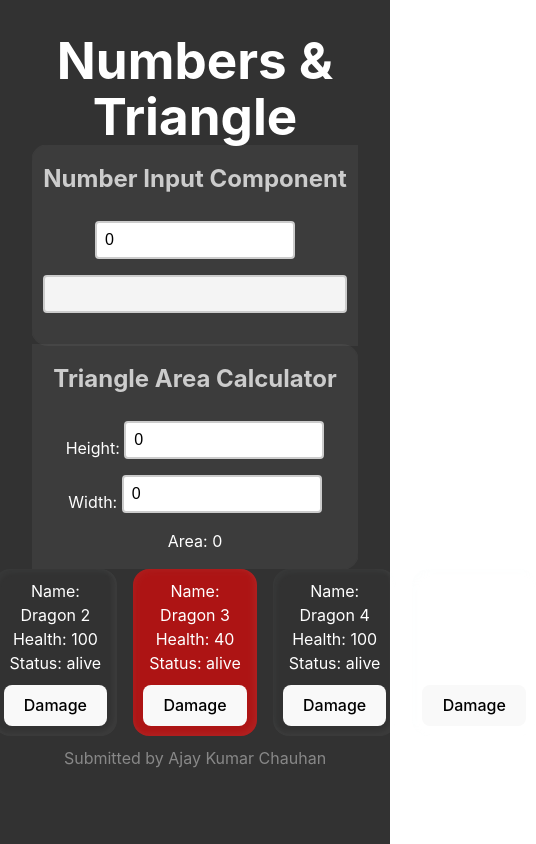
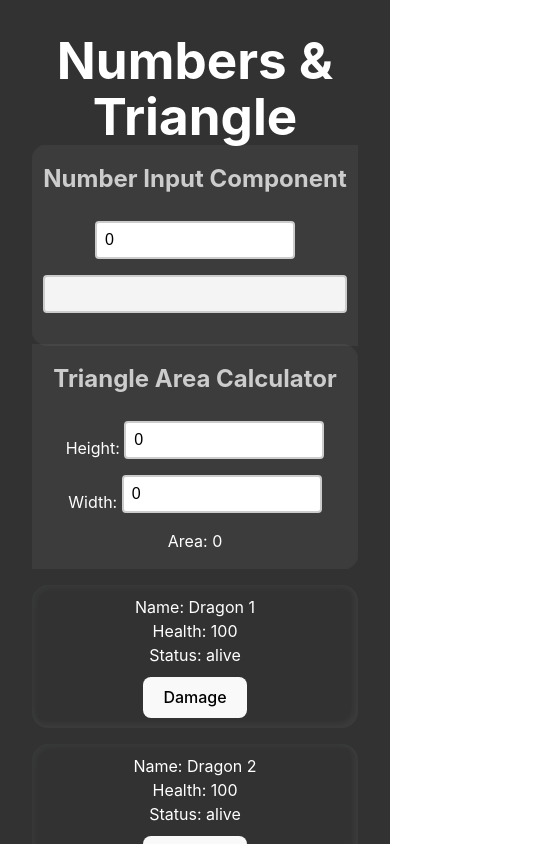
Before and after one commit to akchauhan2/triangle, a React (Vite) app: page / in a window 390 px wide. Shown: the whole page, 536 px wide, since content can reach past the window. Built offline with nearby package versions, Linux system fonts and the light colour scheme.

Commit message:
css changes

```diff
--- a/src/App.scss
+++ b/src/App.scss
@@ -148,29 +148,6 @@ input[type="text"] {
   text-align: center;
 }
 
-@media screen and (max-width: 768px) {
-  #root {
-    background: unset;
-  }
-  .app {
-    opacity: 1;
-    display: block;
-  }
-  .wrapper {
-    display: block;
-    max-width: 100%;
-    overflow: auto;
-  }
-  .card {
-    padding: 1em 0.2em;
-    box-sizing: border-box;
-  }
-  input[type="text"] {
-    width: 100%;
-    box-sizing: border-box;
-  }
-}
-
 .heading {
   margin-bottom: 1em;
 }
@@ -179,6 +156,7 @@ input[type="text"] {
   align-items: center;
   justify-content: center;
   gap: 1em;
+  flex-wrap: wrap;
   .dragon {
     padding: 10px;
     border-radius: 1em;
@@ -198,3 +176,34 @@ input[type="text"] {
 .m-0 {
   margin: 0;
 }
+
+@media screen and (max-width: 768px) {
+  #root {
+    background: unset;
+  }
+  .app {
+    opacity: 1;
+    display: block;
+    overflow: auto;
+  }
+  .wrapper {
+    display: block;
+    max-width: 100%;
+    overflow: auto;
+  }
+  .card {
+    padding: 1em 0.2em;
+    box-sizing: border-box;
+  }
+  .dragons {
+    margin-top: 1em;
+    flex-direction: column;
+    .dragon {
+      width: 100%;
+    }
+  }
+  input[type="text"] {
+    width: 100%;
+    box-sizing: border-box;
+  }
+}
```
